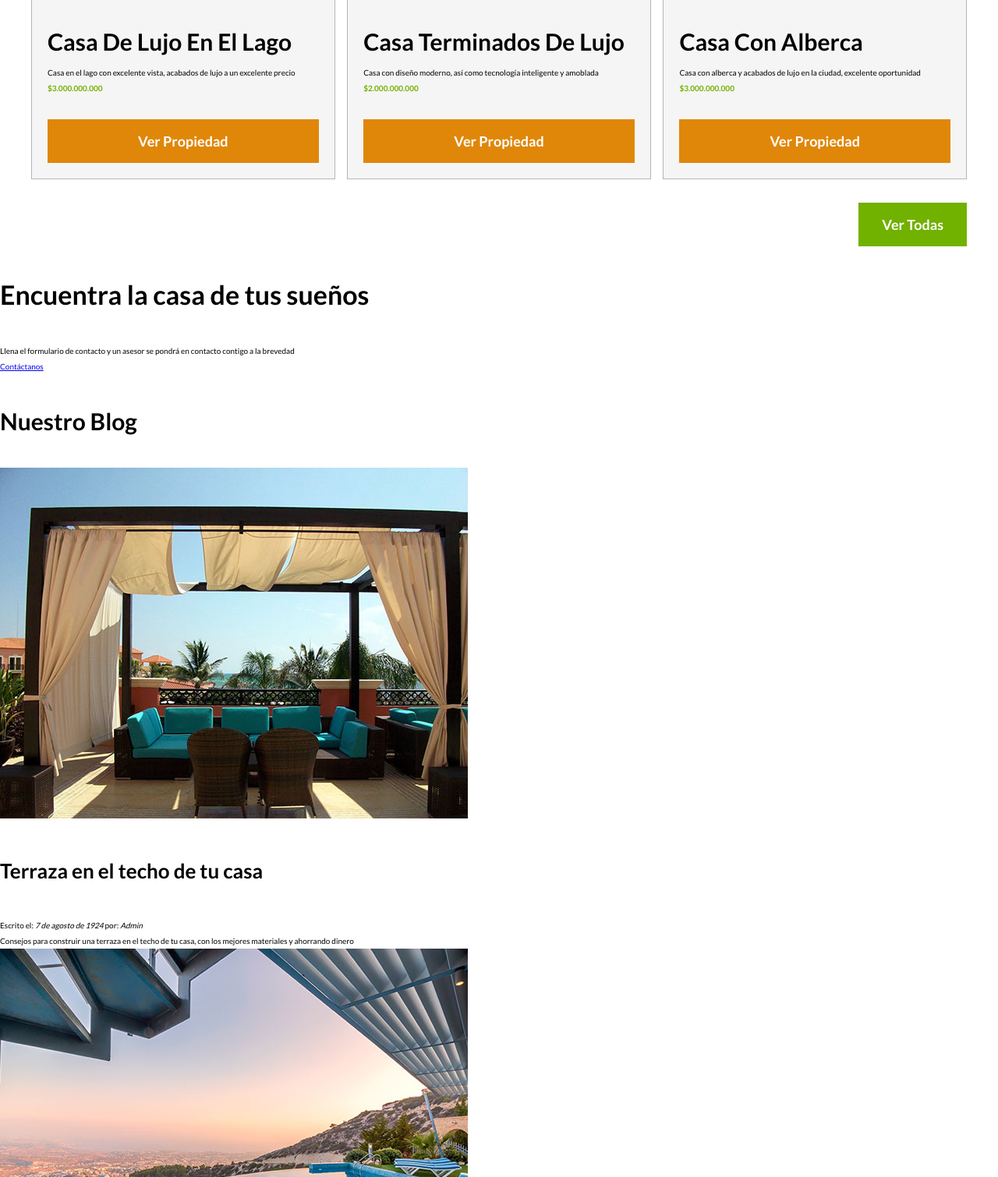
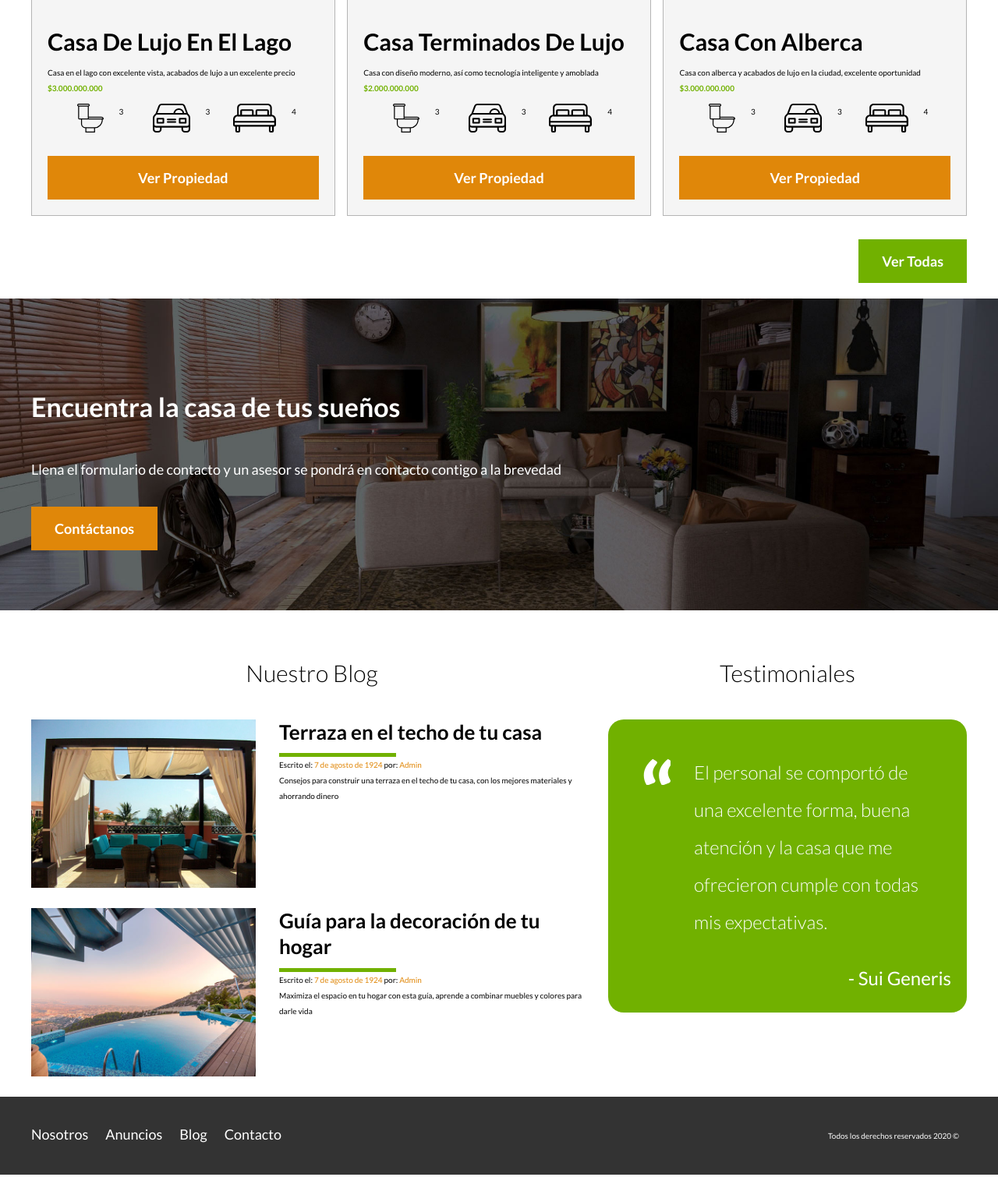
Before and after one commit to fabale/bienesRaices, a plain HTML site: page index.html in a window 1280 px wide. Shown: the part 1623-3133 px from the top of the page at 78% size. Drawn offline with Linux system fonts and the light colour scheme.

Commit message:
Terminación Footer

```diff
--- a/css/styles.css
+++ b/css/styles.css
@@ -74,7 +74,6 @@ h4 {
 
 .boton-amarillo {
 	background-color: #E08709;
-	display: block;
 }
 
 .boton-verde {
@@ -169,7 +168,149 @@ h4 {
 	font-weight: 700;
 }
 
+.icono-caracteristicas {
+	list-style: none;
+	padding: 0;
+	display: flex;
+	justify-content: space-evenly;
+}
+
+.icono-caracteristicas li {
+	display: flex;
+}
+
+.icono-caracteristicas li img {
+	margin-right: 2rem;
+}
+
 .ver-todas {
 	display: flex;
 	justify-content: flex-end;
 }
+
+
+/* Contacto */
+
+.imagen-contacto {
+	background-image: url(../img/encuentra.jpg);
+	background-position: center center;
+	background-size: cover;
+	height: 40rem;
+	display: flex;
+	align-items: center;
+}
+
+.contenido-contacto {
+	flex: 1;
+	color: #FFFFFF;
+}
+
+.contenido-contacto p {
+	font-size: 1.8rem;
+}
+
+
+/* Sección Inferior */
+
+.seccion-inferior {
+	display: flex;
+	justify-content: space-between;
+}
+
+
+.seccion-inferior .blog {
+	flex-basis: 60%;
+}
+
+.seccion-inferior .testimoniales {
+	flex-basis: calc(40% - 2rem);
+}
+
+.entrada-blog {
+	display: flex;
+	justify-content: space-between;
+	margin-bottom: 2rem;
+}
+
+.entrada-blog:last-of-type {
+	margin-bottom: 0;
+}
+
+.entrada-blog .imagen {
+	flex-basis: 40%;
+}
+
+.entrada-blog .texto-entrada {
+	flex-basis: calc(60% - 3rem)
+}
+
+.texto-entrada a {
+	color: #000000;
+	text-decoration: none;
+}
+
+.texto-entrada h4 {
+	margin: 0;
+	line-height: 1.3;
+}
+
+.texto-entrada h4::after {
+	content: '';
+	display: block;
+	width: 15rem;
+	height: .5rem;
+	background-color: #71B100;
+	margin-top: 1rem;
+}
+
+.texto-entrada span {
+	color: #E08709;
+}
+
+/*** Testimoniales ***/
+
+.testimonial {
+	background-color: #71B100;
+	font-size: 2.4rem;
+	padding: 2rem;
+	color: #FFFFFF;
+	border-radius: 2rem;
+}
+
+.testimonial p {
+	text-align: right;
+}
+
+.testimonial blockquote::before {
+	content: '';
+	background-image: url(../img/comilla.svg);
+	width: 4rem;
+	height: 4rem;
+	position: absolute;
+	left: -2rem;
+}
+
+.testimonial blockquote {
+	position: relative;
+	padding-left: 5rem;
+	font-weight: 300;
+}
+
+/*** Footer ***/
+
+.site-footer {
+	background-color: #333333;
+	margin: 0;
+}
+
+.contenedor-footer {
+	padding: 3rem 0;
+	display: flex;
+	justify-content: space-between;
+}
+
+.copyright {
+	margin: 1rem;
+	color: #FFFFFF;
+
+}
--- a/index.html
+++ b/index.html
@@ -69,6 +69,25 @@
 					<h3>Casa De Lujo En El Lago</h3>
 					<p>Casa en el lago con excelente vista, acabados de lujo a un excelente precio</p>
 					<p class="precio">$3.000.000.000</p>
+
+					<ul class="icono-caracteristicas">
+						<li>
+							<img src="img/icono_wc.svg" alt="icono wc">
+							<p>3</p>
+						</li>
+
+						<li>
+							<img src="img/icono_estacionamiento.svg" alt="icono parqueaderos">
+							<p>3</p>
+						</li>
+
+						<li>
+							<img src="img/icono_dormitorio.svg" alt="icono habitaciones">
+							<p>4</p>
+						</li>
+					</ul>
+
+
 					<a href="#" class="boton boton-amarillo d-block">Ver Propiedad</a>
 				</div>
 			</div>
@@ -79,6 +98,24 @@
 					<h3>Casa Terminados De Lujo</h3>
 					<p>Casa con diseño moderno, así como tecnología inteligente	y amoblada</p>
 					<p class="precio">$2.000.000.000</p>
+
+					<ul class="icono-caracteristicas">
+						<li>
+							<img src="img/icono_wc.svg" alt="icono wc">
+							<p>3</p>
+						</li>
+
+						<li>
+							<img src="img/icono_estacionamiento.svg" alt="icono parqueaderos">
+							<p>3</p>
+						</li>
+
+						<li>
+							<img src="img/icono_dormitorio.svg" alt="icono habitaciones">
+							<p>4</p>
+						</li>
+					</ul>
+
 					<a href="#" class="boton boton-amarillo d-block">Ver Propiedad</a>
 				</div>
 			</div>
@@ -89,6 +126,24 @@
 					<h3>Casa Con Alberca</h3>
 					<p>Casa con alberca y acabados de lujo en la ciudad, excelente oportunidad</p>
 					<p class="precio">$3.000.000.000</p>
+
+					<ul class="icono-caracteristicas">
+						<li>
+							<img src="img/icono_wc.svg" alt="icono wc">
+							<p>3</p>
+						</li>
+
+						<li>
+							<img src="img/icono_estacionamiento.svg" alt="icono parqueaderos">
+							<p>3</p>
+						</li>
+
+						<li>
+							<img src="img/icono_dormitorio.svg" alt="icono habitaciones">
+							<p>4</p>
+						</li>
+					</ul>
+
 					<a href="#" class="boton boton-amarillo d-block">Ver Propiedad</a>
 				</div>
 			</div>
@@ -100,47 +155,68 @@
 
 	</main>
 
-	<section>
+	<section class="imagen-contacto">
+		<div class="contenedor contenido-contacto">
 			<h2>Encuentra la casa de tus sueños</h2>
 			<p>Llena el formulario de contacto y un asesor se pondrá en contacto contigo a la brevedad</p>
-		<a href="contacto.html">Contáctanos</a>
+			<a href="contacto.html" class="boton boton-amarillo">Contáctanos</a>
+		</div>
 	</section>
 
-	<section>
-		<h3>Nuestro Blog</h3>
-			<article>
+	<div class="seccion-inferior contenedor seccion">
+		<section class="blog">
+			<h3 class="centrar-texto fw-300">Nuestro Blog</h3>
+
+				<article class="entrada-blog">
+					<div class="imagen">
 						<img src="img/blog1.jpg" alt="Entrada de blog">
+					</div>
+					<div class="texto-entrada">
+						<a href="#">
 							<h4>Terraza en el techo de tu casa</h4>
-				<p>Escrito el: <em>7 de agosto de 1924</em> por: <em>Admin</em></p>
+						</a>
+						<p>Escrito el: <span>7 de agosto de 1924</span> por: <span>Admin</span></p>
 						<p>Consejos para construir una terraza en el techo de tu casa, con los mejores materiales y ahorrando dinero</p>
+					</div>
 				</article>
 
+				<article class="entrada-blog">
+					<div class="imagen">
 						<img src="img/blog2.jpg" alt="Entrada de blog">
+					</div>
+					<div class="texto-entrada">
+						<a href="">
 							<h4>Guía para la decoración de tu hogar</h4>
-		<p>Escrito el: <em>7 de agosto de 1924</em> por: <em>Admin</p>
+						</a>
+						<p>Escrito el: <span>7 de agosto de 1924</span> por: <span>Admin</span></p>
 						<p>Maximiza el espacio en tu hogar con esta guía, aprende a combinar muebles y colores para darle vida</p>
+					</div>
+				</article>
+
 		</section>
 
-	<section>
-		<h3>Testimoniales</h3>
-		<header>
-			<p>Escrito por:</p>
-		</header>
+		<section class="testimoniales">
+			<h3 class="centrar-texto fw-300">Testimoniales</h3>
+			<div class="testimonial">
 				<blockquote>
 					El personal se comportó de una excelente forma, buena atención y la casa que me ofrecieron
 					cumple con todas mis expectativas.
 				</blockquote>
 				<p>- Sui Generis</p>
+			</div>
 		</section>
+	</div>
 
-	<footer>
-		<nav>
+	<footer class="site-footer seccion">
+		<div class="contenedor contenedor-footer">
+			<nav class="navegacion">
 				<a href="nosotros.html">Nosotros</a>
 				<a href="anuncios.html">Anuncios</a>
 				<a href="blog.html">Blog</a>
 				<a href="contacto.html">Contacto</a>
 			</nav>
-		<p>Todos los derechos reservados 2020</p>
+			<p class="copyright">Todos los derechos reservados 2020 &copy;</p>
+		</div>
 	</footer>
 
 </body>
```
Lines whose indentation alone changed are shown as unchanged.
